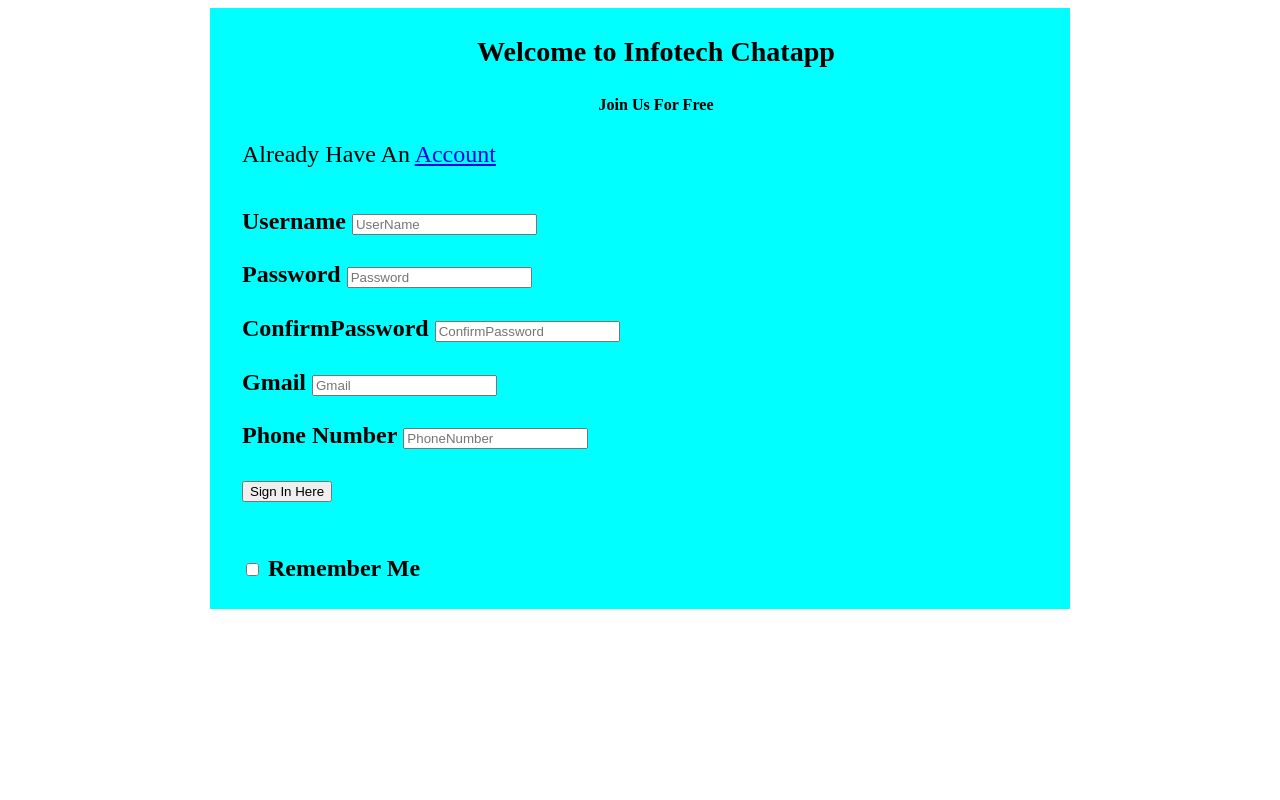
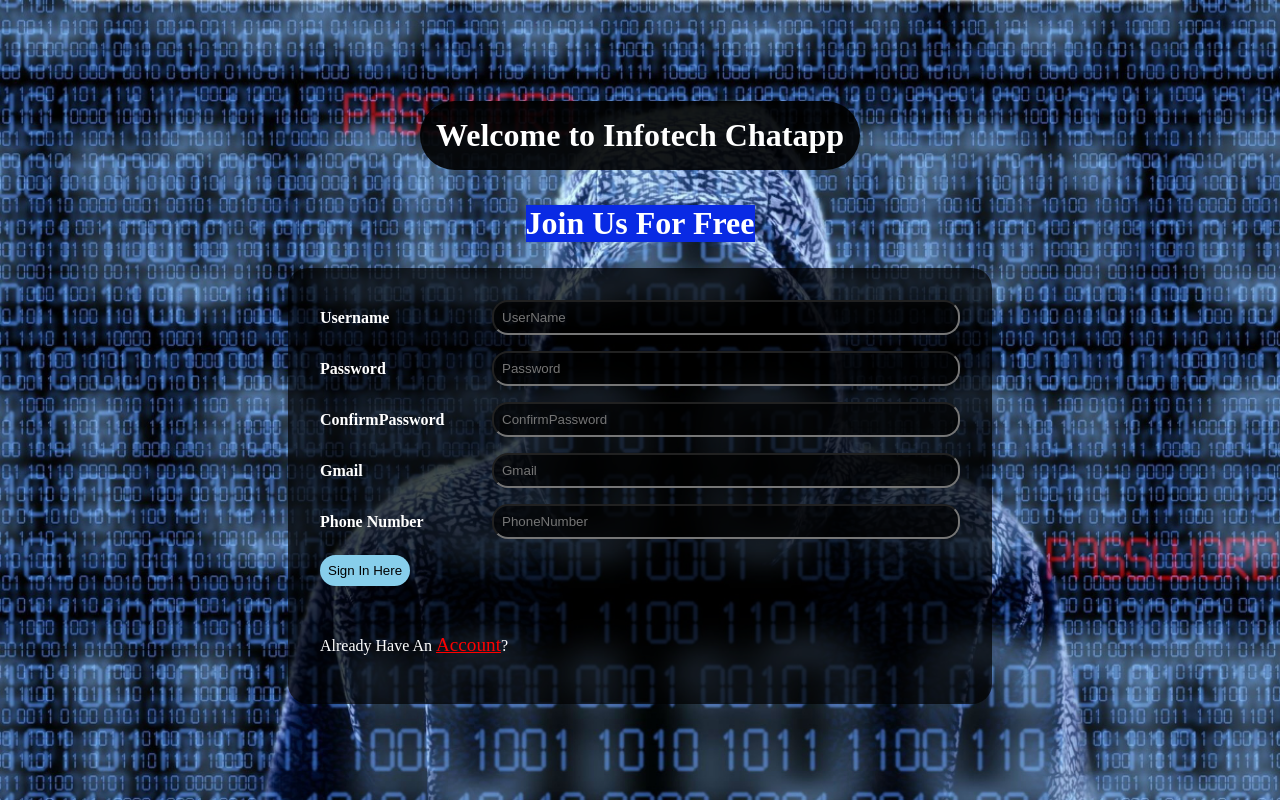
Before and after one commit to WinterSunset95/InfotechChatapp, a PHP site: page /signup/signup.html in a window 1280 px wide. Run offline with PHP 8.4, Linux system fonts and the light colour scheme.

Commit message:
Co-authored-by: time123456789 <time123456789@users.noreply.github.com> Co-authored-by: TawiaK <TawiaK@users.noreply.github.com> Co-authored-by: Invictus-Vectus <Invictus-Vectus@users.noreply.github.com> Co-authored-by: Winter <WinterSunset95@users.noreply.github.com>

```diff
--- a/api/logs.txt
+++ b/api/logs.txt
@@ -1 +1 @@
-{"user":"Invictus","message":"from"}
+{"user":"Edmund lalsangliana","message":"lll"}
--- /dev/null
+++ b/api/status.php
@@ -0,0 +1,5 @@
+<?php
+include "database.php";
+
+
+?>
--- a/script.js
+++ b/script.js
@@ -12,6 +12,9 @@ console.log("username", user)
 if (!user) {
 	alert("not logged in")
 	window.location.href = `${url}/login/login.html`
+} else {
+	document.getElementById("logged_in").style.display = "flex";
+	document.getElementById("logged_out").style.display = "none";
 }
 
 // We then get the display and inputs as javascript objects
@@ -25,6 +28,9 @@ let interval;
 const addToUl = (timestamp, message, sender) => {
 	const li = document.createElement('li')
 	li.innerHTML = `<p>${sender} -- ${timestamp}</p><p>${message}</p>`
+	if (sender == user) {
+		li.classList.add("message_right");
+	}
 	return li;
 }
 
--- a/signup/signup.css
+++ b/signup/signup.css
@@ -1,34 +1,82 @@
 body {
+    margin: 0;
+    padding: 0;
+    background-image: url("../assets/chat_bg.jpg");
+    background-repeat: no-repeat;
+    background-size: cover;
     display: flex;
     justify-content: center;
     align-items: center;
+    height: 100vh;
 }
 
 main {
+    display: flex;
+    flex-direction: column;
+    justify-content: center;
+    align-items: center;
     width: 100%;
-    max-width: 860px;
     font-family: 'Times New Roman', Times, serif;
-    font-size: x-large;
-    background-color: aqua;
 }
 
-.signin {
-    color: black;
-    text-align: center;
+main > div {
+    padding: 2rem;
+    background: rgba(0, 0, 0, 0.7);
+    border-radius: 20px;
+    display: flex;
+    flex-direction: column;
+    justify-content: center;
+    align-items: center;
+    color: white;
+    width: 50%;
+    min-width: 400px;
 }
 
-.larger {
-    font-size: x-large;
-    text-align: center;
-    background-color: aqua;
+div {
+    width: 100%;
+    display: flex;
+    justify-content: space-between;
+    align-items: center;
+    margin-bottom: 1rem;
 }
 
-.center {
+h1 {
     text-align: center;
-    justify-content: center;
-    align-items: center;
+    color: white;
+    padding: 1rem;
+    background-color: rgba(0, 0, 0, 0.9);
+    border-radius: 4rem;
+    width: fit-content;
 }
 
-h6 {
-    margin: 0%;
+h2 {
+    font-size: 2rem;
+    color: whitesmoke
 }
+
+.input_field {
+    padding: 0.5rem;
+    border-radius: 1rem;
+    width: 70%;
+    background-color: rgba(0, 0, 0, 0.7);
+    color: white;
+}
+
+input[type="button"] {
+    margin-bottom: 2rem;
+    background-color: skyblue;
+    border: none;
+    padding: 0.5rem;
+    border-radius: 1rem;
+}
+
+section {
+    width: 100%;
+    display: flex;
+    justify-content: space-between;
+}
+
+a {
+    color: red;
+    font-size: larger;
+}
--- a/signup/signup.html
+++ b/signup/signup.html
@@ -9,46 +9,41 @@
 </head>
 <body>
     <main>
-        <div style="padding-left: 2rem;">
-            <h3 class="signin">Welcome to Infotech Chatapp</h3>
-           <h6 class="signin">Join Us For Free</h6>
+        <h1 style="margin-bottom: 0.5rem;">Welcome to Infotech Chatapp</h1>
+       <h2 style="color: white; background-color: rgb(9, 42, 228);">Join Us For Free</h2>
+        <div>
+           <div>
+            <label for="username"><b>Username</b></label>
+            <input class="input_field" type="text" name="uname" id="uname" placeholder="UserName">
+           </div>
 
-            <br>
-           <span class="larger">Already Have An <a href="../login/login.html"> Account</a></span>
-            <hr color="aqua">
-            <hr color="aqua">
-             <label for="username"><b>Username</b></label>
-             <input type="text" name="uname" id="uname" placeholder="UserName">
-             <br>
-             <hr color="aqua">
+           <div>
+            <label for="Password"><b>Password</b></label>
+            <input class="input_field" type="text" name="pword" id="Password" placeholder="Password">
+           </div>
 
-             <label for="Password"><b>Password</b></label>
-             <input type="text" name="pword" id="Password" placeholder="Password">
-             <br><br>
+           <div>
+            <label for="ConfirmPassword"><b>ConfirmPassword</b></label>
+            <input class="input_field" type="text" name="cpword" id="ConfirmPassword" placeholder="ConfirmPassword">
+            </div>
 
-             <label for="ConfirmPassword"><b>ConfirmPassword</b></label>
-             <input type="text" name="cpword" id="ConfirmPassword" placeholder="ConfirmPassword">
-             <br><br>
+            <div>
+                <label for="gmail"><b>Gmail</b></label>
+                <input class="input_field" type="text" name="Gmail" id="Gmail" placeholder="Gmail">
+            </div>
 
-             <label for="gmail"><b>Gmail</b></label>
-             <input type="text" name="Gmail" id="Gmail" placeholder="Gmail">
-             <br>
-             <hr color="aqua">
+            <div>
+                <label for="phone_number"><b>Phone Number</b></label>
+                <input class="input_field" type="text" name="Pnumber" id="Pnumber" placeholder="PhoneNumber">
+            </div>
 
-             <label for="phone_number"><b>Phone Number</b></label>
-             <input type="text" name="Pnumber" id="Pnumber" placeholder="PhoneNumber">
-             <br>
-             <hr color="aqua">
+            <div>
+                <input onclick="signup()" type="button" name="Sign" id="Sign" value="Sign In Here">
+            </div>
 
-             <input onclick="signup()" type="button" name="Sign" id="Sign" value="Sign In Here">
-             <br>
-             <br>
-             <hr color="aqua">
-             <input type="checkbox" id="Check">
-             <span><b>Remember Me</b></span>
-             <br>
-             <br>
-
+           <div>
+            <span>Already Have An <a href="../login/login.html"> Account</a>?</span>
+           </div>
         </div>
     </main>
     <script src="signup.js"></script>
--- /dev/null
+++ b/status/status.js
@@ -0,0 +1,4 @@
+function liked () {
+    var element = document.getElementById("like");
+    element.classList.toggle("liked");
+}
```
Also changed, not shown: api/status_upload.php (added, +18 -0 lines), index.html (+14 -4 lines), status/status.css (+34 -3 lines), status/status.html (+25 -6 lines), style.css (+45 -7 lines), assets/Pacifico-Regular.ttf (added).
